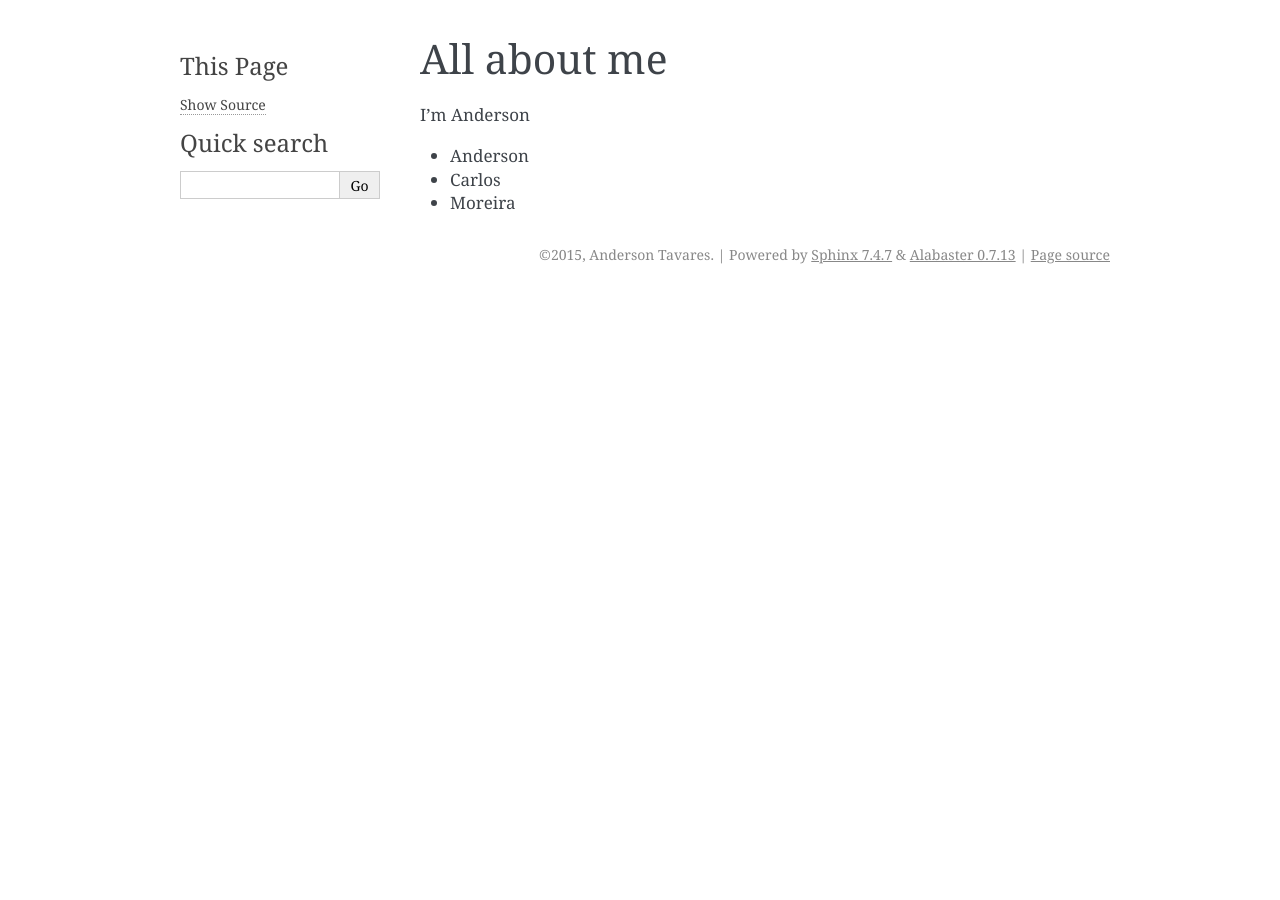
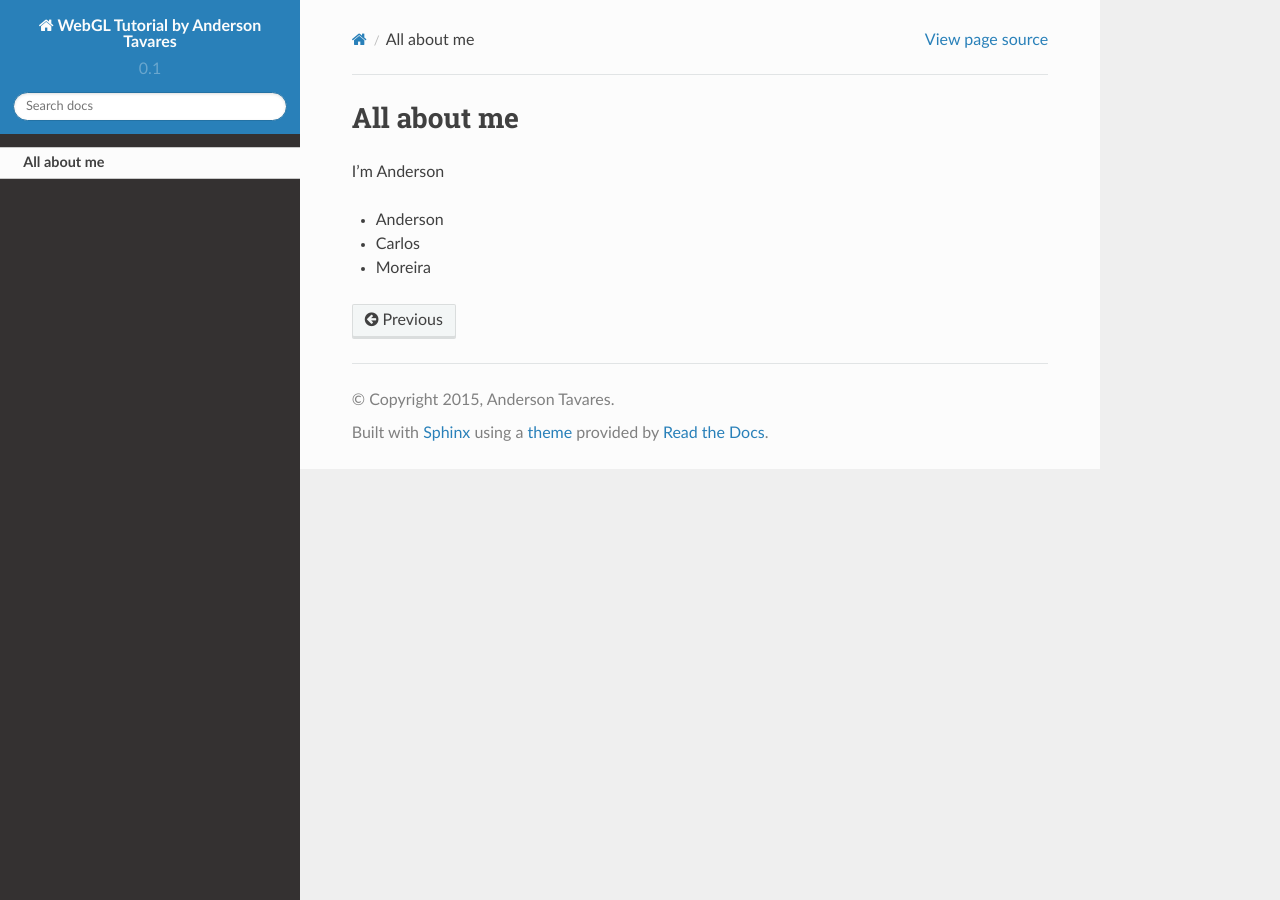
Before and after one commit to anderflash/webgl-tutorial, a Sphinx documentation site: the page built from docs/all-about-me.rst, in a window 1280 px wide. Built offline with Sphinx 7.4.7 and the Read the Docs theme 2.0.0, drawn with Linux system fonts in a browser that asks for light colours.

Commit message:
Adding Theme

```diff
--- a/docs/all-about-me.rst
+++ b/docs/all-about-me.rst
@@ -1,6 +1,6 @@
-####
+############
 All about me
-####
+############
 
 I'm Anderson
 
--- a/docs/conf.py
+++ b/docs/conf.py
@@ -16,6 +16,8 @@
 import sys
 import os
 import shlex
+import sphinx_rtd_theme
+
 
 # If extensions (or modules to document with autodoc) are in another directory,
 # add these directories to sys.path here. If the directory is relative to the
@@ -111,7 +113,9 @@ todo_include_todos = False
 
 # The theme to use for HTML and HTML Help pages.  See the documentation for
 # a list of builtin themes.
-html_theme = 'alabaster'
+#html_theme = 'alabaster'
+html_theme = "sphinx_rtd_theme"
+html_theme_path = [sphinx_rtd_theme.get_html_theme_path()]
 
 # Theme options are theme-specific and customize the look and feel of a theme
 # further.  For a list of options available for each theme, see the
```
